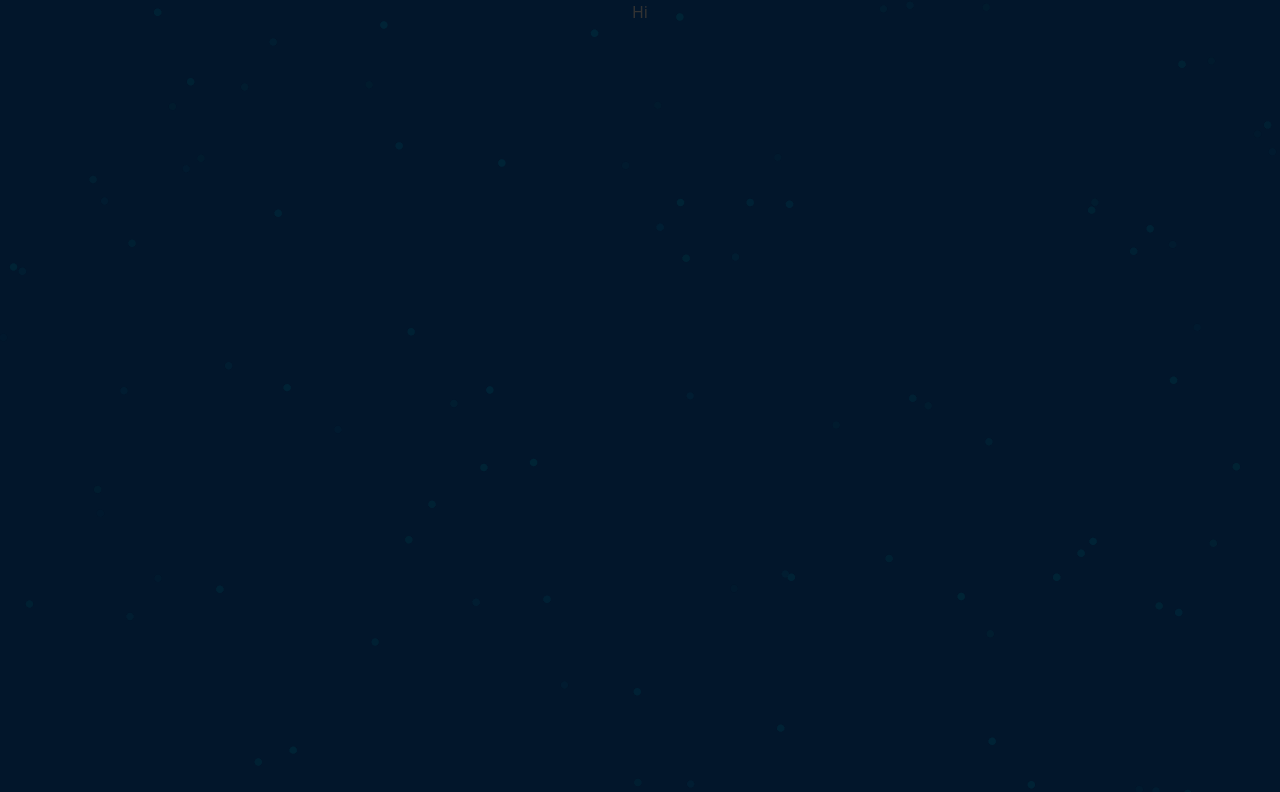
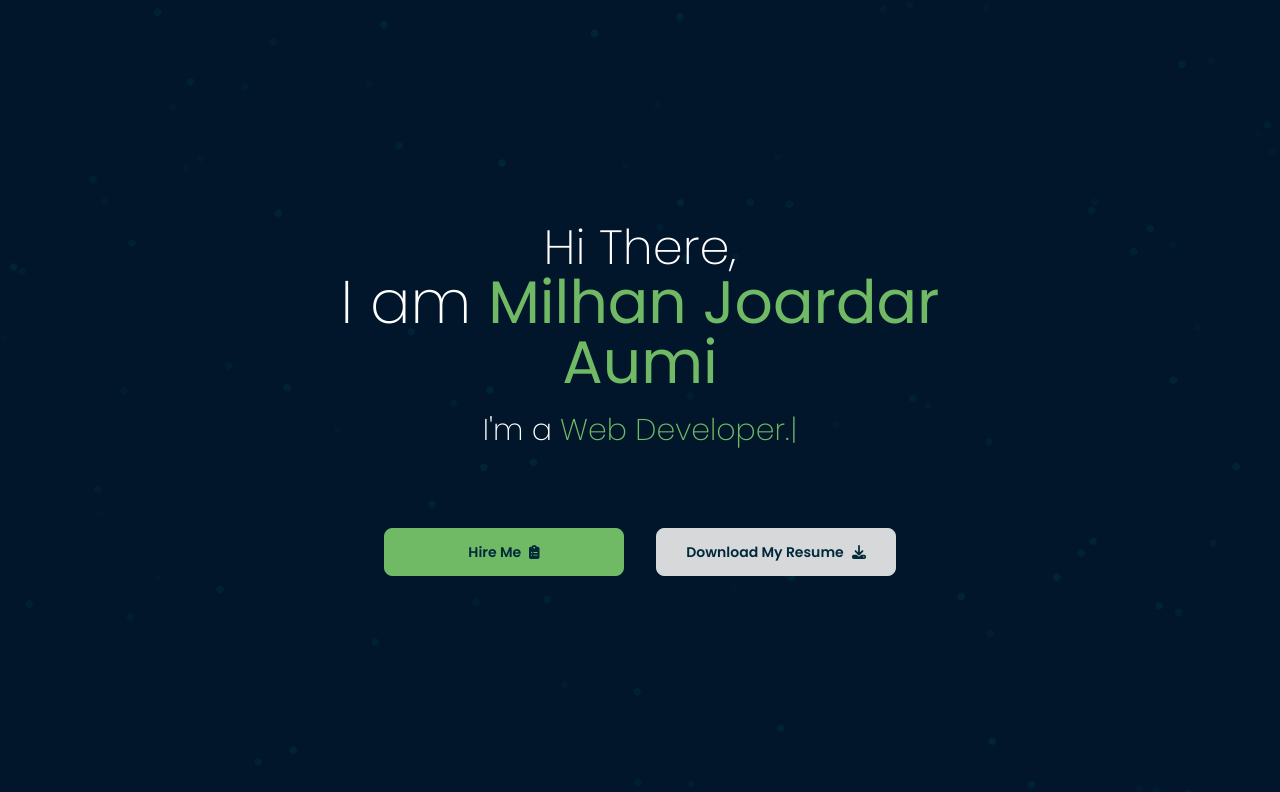
Before and after one commit to mjaumi/portfolio-milhan-joardar-aumi, a React (Create React App) app: page / in a window 1280 px wide. Shown: the top 792 px of the page. Built offline with nearby package versions, Linux system fonts and the light colour scheme.

Commit message:
header component done

```diff
--- a/package.json
+++ b/package.json
@@ -3,6 +3,9 @@
   "version": "0.1.0",
   "private": true,
   "dependencies": {
+    "@fortawesome/fontawesome-svg-core": "^6.1.1",
+    "@fortawesome/free-solid-svg-icons": "^6.1.1",
+    "@fortawesome/react-fontawesome": "^0.1.18",
     "@testing-library/jest-dom": "^5.16.4",
     "@testing-library/react": "^13.3.0",
     "@testing-library/user-event": "^13.5.0",
@@ -13,6 +16,7 @@
     "react-tsparticles": "^2.0.6",
     "tsparticles": "^2.0.6",
     "tsparticles-slim": "^2.0.6",
+    "typewriter-effect": "^2.18.2",
     "web-vitals": "^2.1.4"
   },
   "scripts": {
--- a/src/App.css
+++ b/src/App.css
@@ -1,3 +1,6 @@
+/* Fonts import */
+@import url('https://fonts.googleapis.com/css2?family=Poppins:ital,wght@0,100;0,200;0,300;0,400;0,500;0,600;0,700;0,800;0,900;1,100;1,200;1,300;1,400;1,500;1,600;1,700;1,800;1,900&display=swap');
+
 .App {
   text-align: center;
 }
--- a/src/App.js
+++ b/src/App.js
@@ -3,7 +3,7 @@ import Hero from './components/Hero/Hero';
 
 function App() {
   return (
-    <main className='App bg-primary min-h-screen' data-theme='portfolio-theme'>
+    <main className='App bg-primary min-h-screen font-poppins' data-theme='portfolio-theme'>
       <Hero />
     </main>
   );
--- a/src/components/Hero/Hero.js
+++ b/src/components/Hero/Hero.js
@@ -1,10 +1,42 @@
 import React from 'react';
+import { FontAwesomeIcon } from '@fortawesome/react-fontawesome';
+import { faClipboardList, faDownload } from '@fortawesome/free-solid-svg-icons';
+import Typewriter from 'typewriter-effect';
 import ParticleBackground from '../ParticleBackground/ParticleBackground';
 
 const Hero = () => {
     return (
-        <section>
-            <h1>Hi</h1>
+        <section className='h-screen relative'>
+            <div className='w-full md:w-fit left-1/2 top-1/2 -translate-x-1/2 -translate-y-1/2 absolute z-10'>
+                <div className='flex flex-col items-center justify-center font-extralight'>
+                    <h3 className='text-base-100 text-xl md:text-5xl'>Hi There,</h3>
+                    <h1 className='text-base-100 text-2xl md:text-6xl'>I am <span className='text-accent font-normal'>Milhan Joardar Aumi</span></h1>
+                    <div className='text-base-100 flex text-sm md:text-3xl mt-5'>
+                        <p className='mr-2'>I'm a</p>
+                        <Typewriter
+                            options={{
+                                strings: ['Front-end Developer.', 'Web Developer.', 'React Developer.', 'Full Stack Developer.'],
+                                autoStart: true,
+                                loop: true,
+                                delay: 50,
+                                deleteSpeed: 50,
+                                wrapperClassName: 'text-accent Typewriter__wrapper',
+                                cursorClassName: 'text-accent Typewriter__cursor'
+                            }}
+                        />
+                    </div>
+                    <div className='mt-20'>
+                        <button className='btn btn-accent text-secondary gap-2 capitalize w-60'>
+                            Hire Me
+                            <FontAwesomeIcon icon={faClipboardList} />
+                        </button>
+                        <button className='btn gap-2 text-secondary capitalize mt-8 md:mt-0 md:ml-8 w-60'>
+                            Download My Resume
+                            <FontAwesomeIcon icon={faDownload} />
+                        </button>
+                    </div>
+                </div>
+            </div>
             <ParticleBackground />
         </section>
     );
--- a/src/components/ParticleBackground/ParticleBackground.js
+++ b/src/components/ParticleBackground/ParticleBackground.js
@@ -4,6 +4,7 @@ import { loadFull } from 'tsparticles';
 
 const ParticleBackground = () => {
 
+    // memoizing the particle options for optimization
     const options = useMemo(() => {
         return {
             particles: {
@@ -77,6 +78,7 @@ const ParticleBackground = () => {
         console.log(container);
     };
 
+    // rendering particle background component here
     return (
         <Particles
             id='tsparticles'
--- a/tailwind.config.js
+++ b/tailwind.config.js
@@ -3,7 +3,11 @@ module.exports = {
     './src/**/*.{js,jsx,ts,tsx}',
   ],
   theme: {
-    extend: {},
+    extend: {
+      fontFamily: {
+        'poppins': ["'Poppins'", 'sans-serif'],
+      },
+    },
   },
   plugins: [require('daisyui')],
   daisyui: {
```
Also changed, not shown: 1 other file (tests, documents, lock files or other folders).
